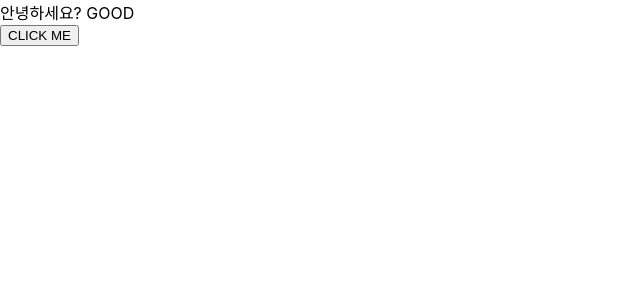
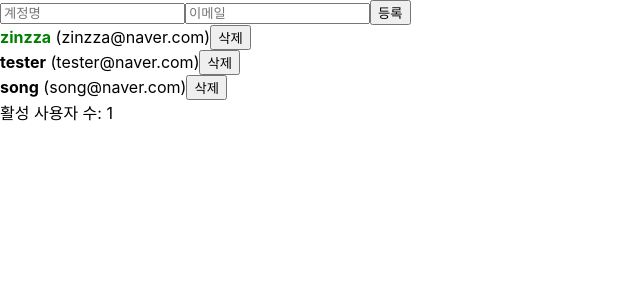
Before and after one commit to Zinzza-Song/begin-react, a React (Create React App) app: page / in a window 1280 px wide. Shown: the top 300 px of the page, without its empty margins (0-640 px from the left). Built offline with nearby package versions, Linux system fonts and the light colour scheme.

Commit message:
Context API를 활용하여 리팩토링

```diff
--- a/src/App.js
+++ b/src/App.js
@@ -1,4 +1,10 @@
-import React, { useRef, useReducer, useMemo, useCallback } from "react";
+import React, {
+  useRef,
+  useReducer,
+  useMemo,
+  useCallback,
+  createContext,
+} from "react";
 import CreateUser from "./CreateUser";
 import UserList from "./UserList";
 import useInputs from "./useInputs";
@@ -56,6 +62,8 @@ function reducer(state, action) {
   }
 }
 
+export const UserDispatch = createContext(null);
+
 function App() {
   const [state, dispatch] = useReducer(reducer, initialState);
   const [form, onChange, reset] = useInputs({
@@ -79,33 +87,19 @@ function App() {
     reset();
   }, [username, email, reset]);
 
-  const onToogle = useCallback((id) => {
-    dispatch({
-      type: "TOOGLE_USER",
-      id,
-    });
-  }, []);
-
-  const onRemove = useCallback((id) => {
-    dispatch({
-      type: "REMOVE_USER",
-      id,
-    });
-  }, []);
-
   const count = useMemo(() => countActiveUsers(users), [users]);
 
   return (
-    <>
+    <UserDispatch.Provider value={dispatch}>
       <CreateUser
         username={username}
         email={email}
         onChange={onChange}
         onCreate={onCreate}
       />
-      <UserList users={users} onToogle={onToogle} onRemove={onRemove} />
+      <UserList users={users} />
       <div>활성 사용자 수: {count}</div>
-    </>
+    </UserDispatch.Provider>
   );
 }
 
--- a/src/UserList.js
+++ b/src/UserList.js
@@ -1,7 +1,9 @@
-import React, { useEffect } from "react";
+import React, { useEffect, useContext } from "react";
+import { UserDispatch } from "./App";
 
-const User = React.memo(function User({ user, onRemove, onToogle }) {
+const User = React.memo(function User({ user }) {
   const { username, email, id, active } = user;
+  const dispatch = useContext(UserDispatch);
 
   // useEffect(() => {
   //   console.log("컴포넌트가 화면에 나타남");
@@ -31,7 +33,12 @@ const User = React.memo(function User({ user, onRemove, onToogle }) {
   return (
     <div>
       <b
-        onClick={() => onToogle(id)}
+        onClick={() =>
+          dispatch({
+            type: "TOOGLE_USER",
+            id,
+          })
+        }
         style={{
           color: active ? "green" : "black",
           cursor: "pointer",
@@ -41,21 +48,25 @@ const User = React.memo(function User({ user, onRemove, onToogle }) {
       </b>
       &nbsp;
       <span>({email})</span>
-      <button onClick={() => onRemove(id)}>삭제</button>
+      <button
+        onClick={() =>
+          dispatch({
+            type: "REMOVE_USER",
+            id,
+          })
+        }
+      >
+        삭제
+      </button>
     </div>
   );
 });
 
-function UserList({ users, onRemove, onToogle }) {
+function UserList({ users }) {
   return (
     <div>
       {users.map((user) => (
-        <User
-          user={user}
-          key={user.id}
-          onRemove={onRemove}
-          onToogle={onToogle}
-        />
+        <User user={user} key={user.id} />
       ))}
     </div>
   );
--- a/src/index.js
+++ b/src/index.js
@@ -1,15 +1,15 @@
 import React from "react";
 import ReactDOM from "react-dom/client";
 import "./index.css";
-// import App from "./App";
+import App from "./App";
 // import Counter from "./Counter";
 import reportWebVitals from "./reportWebVitals";
-import ContextSample from "./ContextSample";
+// import ContextSample from "./ContextSample";
 
 const root = ReactDOM.createRoot(document.getElementById("root"));
 root.render(
   <React.StrictMode>
-    <ContextSample />
+    <App />
   </React.StrictMode>
 );
 
```
